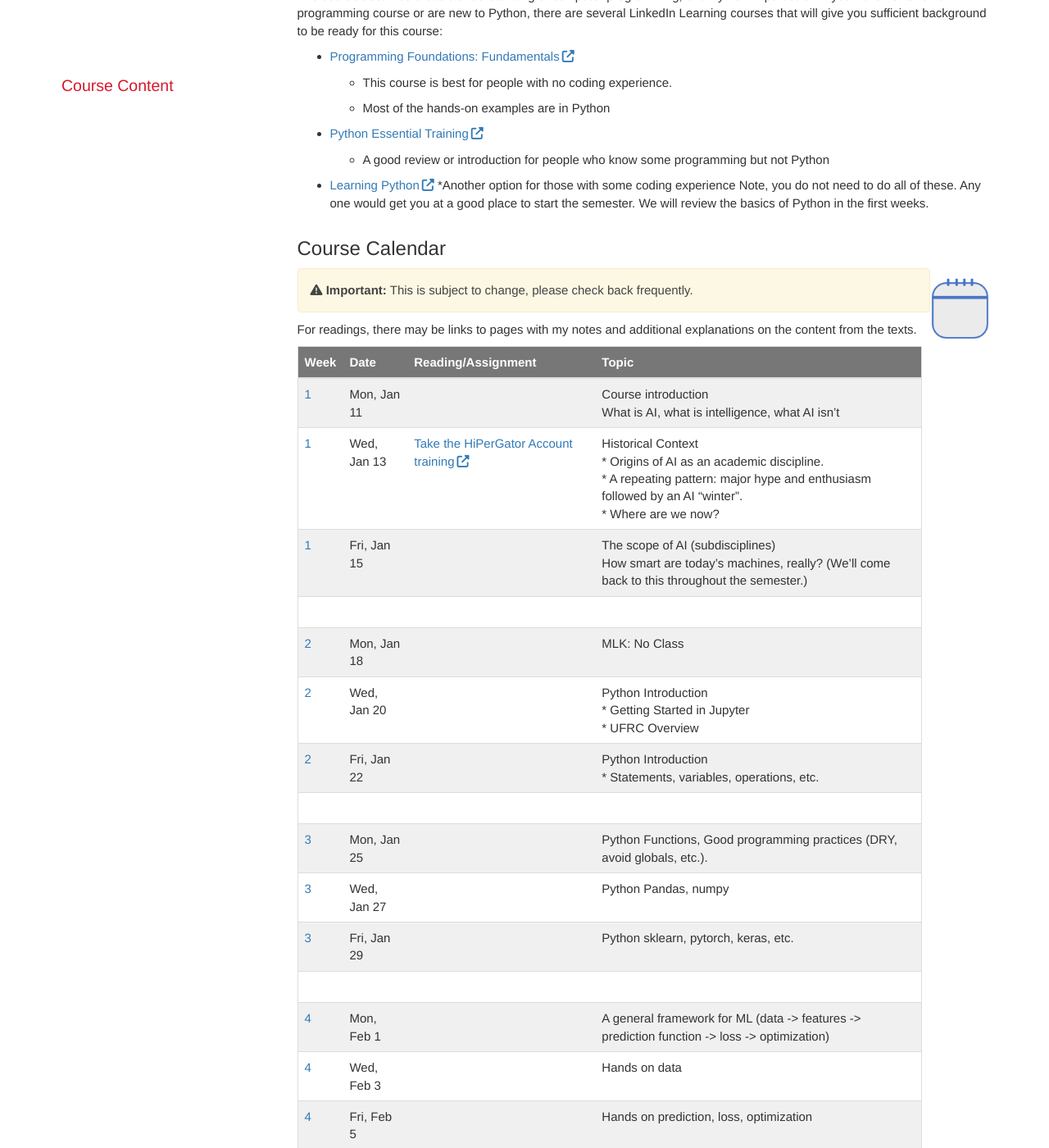
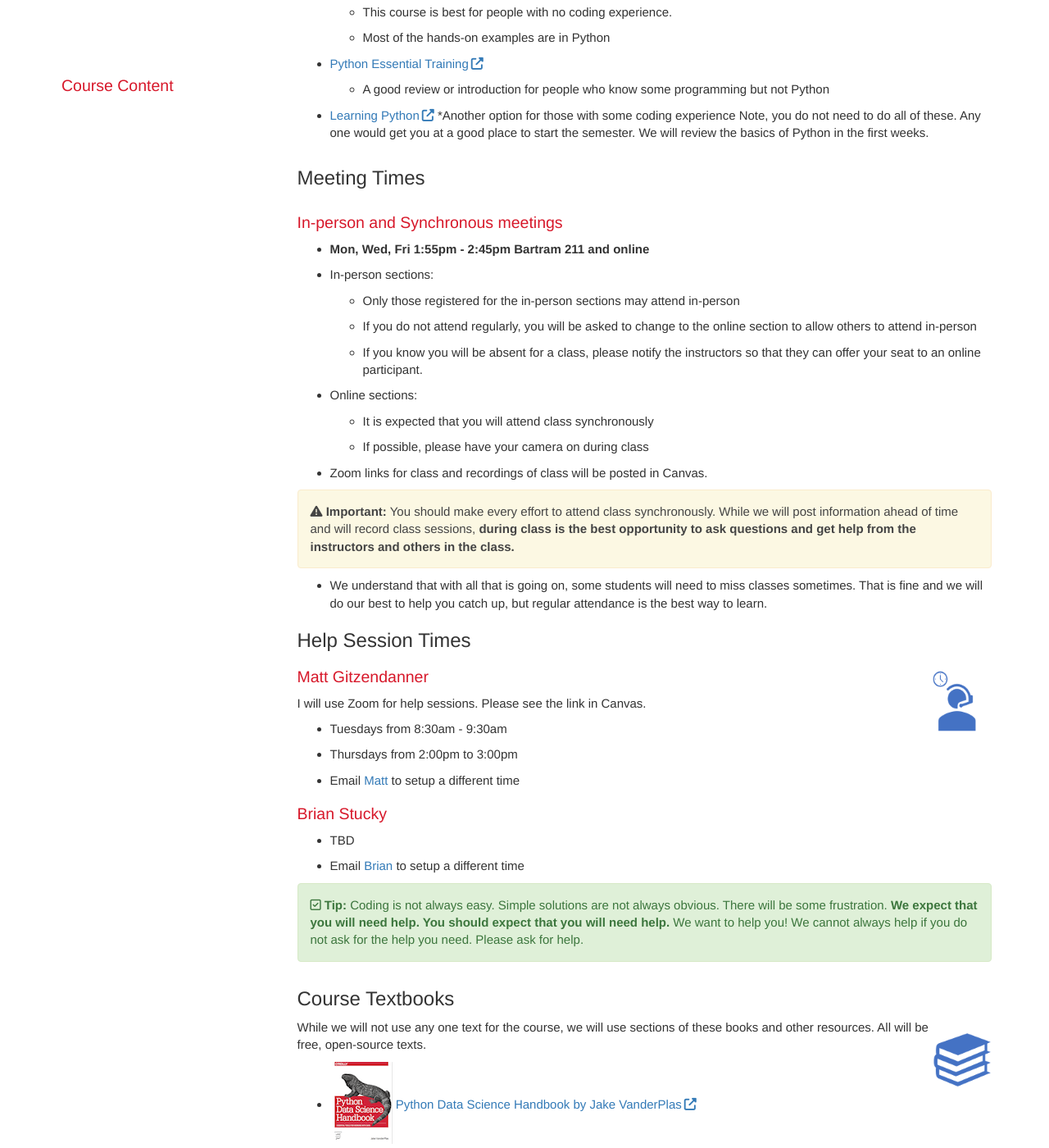
Before and after one commit to AIBiology/aibiology.github.io, a Jekyll site: the page built from index.md, in a window 1280 px wide and 1400 px high, scrolled down 830 px. Shown: the whole window at 82% size. Built offline with Jekyll 4.4.1, drawn with Linux system fonts in a browser that asks for light colours; nearby versions of some CDN libraries; comment, search, counter and statistics services are not loaded; some of the changed text lies outside the part shown.

Commit message:
updating main page

```diff
--- a/_includes/custom/office_hours.html
+++ b/_includes/custom/office_hours.html
@@ -1,10 +1,17 @@
 <div>
-  <H2>Office Hours</H2>
+  <H2>Help Session Times</H2>
 
-  {% include image.html file='office_hours.png' alt="Office Hours icon" position="right" max-width=75 %}
-  Remember that I will be online for office hours at:
+  {% include image.html file='office_hours.png' alt="Help Session icon" position="right" max-width=75 %}
+  <H3>Matt Gitzendanner</H3>
+  I will use Zoom for help sessions. Please see the link in Canvas.
+  <ul>
+    <li>Tuesdays from 8:30am - 9:30am</li>
+    <li>Thursdays from 2:00pm to 3:00pm</li>
+    <li>Email <a href="mailto:magitz@ufl.edu?subject=AI%20in%20Biology%20help%20request">Matt</a> to setup a different time</li>
+  </ul>
+  <H3>Brian Stucky</H3>
   <ul>
     <li>TBD</li>
-    <li>Email <a href="mailto:magitz@ufl.edu?subject=AI%20in%20Biology%20office%20hours%20request">Matt</a> or <a href="mailto:stuckyb@ufl.edu?subject=AI%20in%20Biology%20office%20hours%20request">Matt</a>Brian to setup a different time</li>
+    <li>Email <a href="mailto:stuckyb@ufl.edu?subject=AI%20in%20Biology%20help%20request">Brian</a> to setup a different time</li>
   </ul>
 </div>
--- a/index.md
+++ b/index.md
@@ -10,7 +10,7 @@ toc: false
 
 ## Course Description
 
-{% include image.html max-width=500 file='ai_bio_cover.png' alt="Image of futuristic AI and Biological specimens" position="right" %}
+{% include image.html max-width=400 file='ai_bio_cover.png' alt="Image of futuristic AI and Biological specimens" position="right" %}
 
 Artificial Intelligence (AI) as a field of research has existed since at least the 1950s. After initial enthusiasm, the gains of early years slowed and AI entered what has been referred to as an AI winter, with limited progress or research for decades. Modern GPU technology and advances in algorithms has renewed interest in AI and revolutionized the field. AI is rapidly becoming ubiquitous in daily life and in diverse academic fields. This course will examine the applications of AI with particular focus on applications in Biology. We will address the question of what is AI, how intelligent computers really are and may become, where limitations still exist, and if AI is here to stay or the latest trend.
 
@@ -32,6 +32,38 @@ If you have not taken a programming course or are new to Python, there are sever
   *Another option for those with some coding experience
 Note, you do not need to do all of these. Any one would get you at a good place to start the semester. We will review the basics of Python in the first weeks.
 
+## Meeting Times
+
+### In-person and Synchronous meetings
+
+* **Mon, Wed, Fri 1:55pm - 2:45pm Bartram 211 and online**
+* In-person sections:
+  * Only those registered for the in-person sections may attend in-person
+  * If you do not attend regularly, you will be asked to change to the online section to allow others to attend in-person
+  * If you know you will be absent for a class, please notify the instructors so that they can offer your seat to an online participant.
+* Online sections:
+  * It is expected that you will attend class synchronously
+  * If possible, please have your camera on during class
+
+* Zoom links for class and recordings of class will be posted in Canvas.
+
+ {% include important.html content="You should make every effort to attend class synchronously. While we will post information ahead of time and will record class sessions, **during class is the best opportunity to ask questions and get help from the instructors and others in the class.**" %}
+
+* We understand that with all that is going on, some students will need to miss classes sometimes. That is fine and we will do our best to help you catch up, but regular attendance is the best way to learn.
+
+{% include custom/office_hours.html %}
+
+ {% include tip.html content="Coding is not always easy. Simple solutions are not always obvious. There will be some frustration. **We expect that you will need help. You should expect that you will need help.** We want to help you! We cannot always help if you do not ask for the help you need. Please ask for help." %}
+
+## Course Textbooks
+
+{% include image.html file='textbook.png' alt="textbook icon" position="right" max-width=75 %}
+While we will not use any one text for the course, we will use sections of these books and other resources. All will be free, open-source texts.
+
+* [{% include inline_image.html file='PDSH-cover-small.png' alt="PDSH textbook icon" %} Python Data Science Handbook by Jake VanderPlas](https://github.com/jakevdp/PythonDataScienceHandbook)
+
+* [{% include inline_image.html file='D2DL_cover.png' alt="D2DL textbook icon"  %} Dive into Deep Learning by Aston Zhang, Zachary Lipton, Mu Li and Alexander Smola](https://d2l.ai/)
+
 ## Course Calendar
 
 {% include image.html file='calendar.png' alt="calendar icon" position="right" max-width=75 %}
@@ -47,11 +79,11 @@ Week | Date | Reading/Assignment |Topic |
 [1](Week_01.html) | Fri, Jan 15 |  | The scope of AI (subdisciplines)<br>How smart are today’s machines, really?  (We’ll come back to this throughout the semester.)
 |||
 [2](Week_02.html) | Mon, Jan 18 |  | MLK: No Class
-[2](Week_02.html) | Wed, Jan 20 |  | Python Introduction<br>* Getting Started in Jupyter<br>* UFRC Overview
+[2](Week_02.html) | Wed, Jan 20 | [![PDHS Image](images/PDSH-cover-small.png) Ch 1 of PDSH: IPython: Beyond normal Python](https://jakevdp.github.io/PythonDataScienceHandbook/) | Python Introduction<br>* Getting Started in Jupyter<br>* UFRC Overview
 [2](Week_02.html) | Fri, Jan 22 |  | Python Introduction<br>* Statements, variables, operations, etc.
 |||
 [3](Week_03.html) | Mon, Jan 25 |  | Python Functions, Good programming practices (DRY, avoid globals, etc.).
-[3](Week_03.html) | Wed, Jan 27 |  | Python Pandas, numpy
+[3](Week_03.html) | Wed, Jan 27 | [![PDHS Image](images/PDSH-cover-small.png) Ch 2 of PDSH: introduction to NumPy <br>Ch 3 of PDSH: Data Manipulation with Pandas](https://jakevdp.github.io/PythonDataScienceHandbook/) | Python Pandas, numpy
 [3](Week_03.html) | Fri, Jan 29 |  |Python sklearn, pytorch, keras, etc.
 |||
 [4](Week_04.html) | Mon, Feb 1 |  | A general framework for ML (data -> features -> prediction function -> loss -> optimization)
@@ -59,7 +91,7 @@ Week | Date | Reading/Assignment |Topic |
 [4](Week_04.html) | Fri, Feb 5 |  | Hands on prediction, loss, optimization
 |||
 [5](Week_05.html) | Mon, Feb 8 |  | Classical statistics revisited<br>* Statistical models as ML<br>* Bias/variance tradeoff and regularization<br>* Logistic regression and classification (including classification metrics)
-[5](Week_05.html) | Wed, Feb 10 |  | Hands on regression analysis
+[5](Week_05.html) | Wed, Feb 10 |  | [Hands on regression analysis](https://github.com/UFResearchComputing/Understanding_PyTorch)
 [5](Week_05.html) | Fri, Feb 12 |  | Hands on
 |||
 [6](Week_06.html) | Mon, Feb 15 |  | Tree-Based Models
```
Also changed, not shown: images/D2DL_cover.png (added), images/PDSH-cover-small.png (added), 9 other files.
